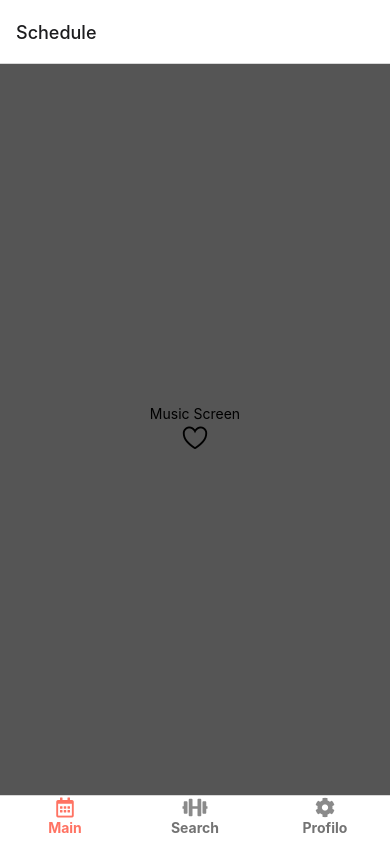
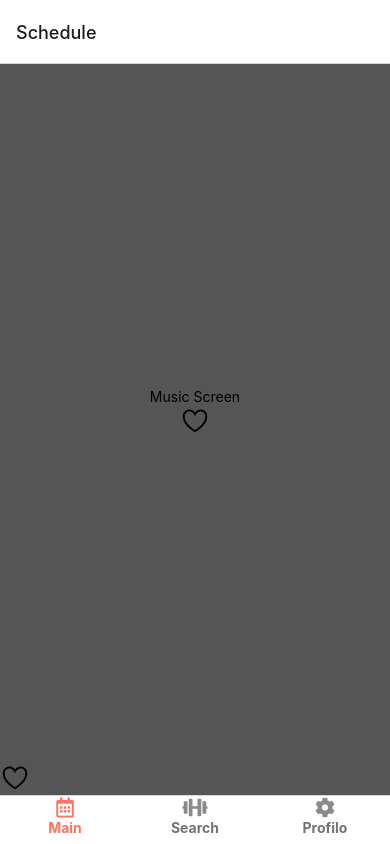
Before and after one commit to hwen554/Meditation-Mobile-Application, a React Native app in the folder Dhyana/: screen /Schedule in a window 390 px wide. Built offline with nearby package versions, Linux system fonts and the light colour scheme.

Commit message:
Update ScheduleScreen.js

```diff
--- a/Dhyana/screens/ScheduleScreen.js
+++ b/Dhyana/screens/ScheduleScreen.js
@@ -1,5 +1,5 @@
 import React from 'react';
-import {View, Text,Dimensions,SafeAreaView,StyleSheet} from 'react-native';
+import {View, Text,Dimensions,SafeAreaView,StyleSheet, TouchableOpacity} from 'react-native';
 import Iconicons from 'react-native-vector-icons/Ionicons';
 
 const Dev_width = Dimensions.get('window').width;
@@ -16,6 +16,13 @@ const ScheduleScreen = () => {
         <Text>Music Screen</Text>
         <Iconicons name='heart-outline' size={30}/>
       </View>
+      <View sytyle={style.bottomContainer}>
+        <View style={style.bottomIconWrapper}>
+          <TouchableOpacity onPress={()=>{}}>
+            <Iconicons name='heart-outline' size={30}/>
+          </TouchableOpacity>
+        </View>
+      </View>
     </SafeAreaView>
   );
 };
@@ -29,6 +36,9 @@ const style = StyleSheet.create({
       flex:1,
       alignItems:'center',
       justifyContent:'center'
+    },
+    bottomContainer:{
+      flex:1
     }
 })
 
```
